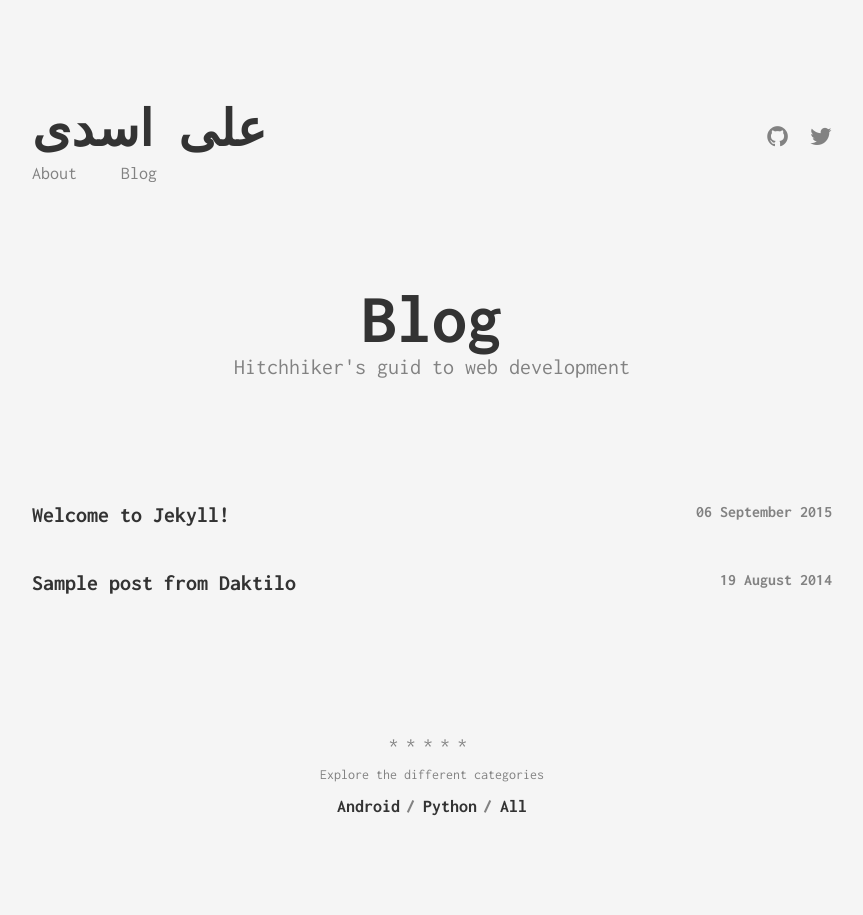
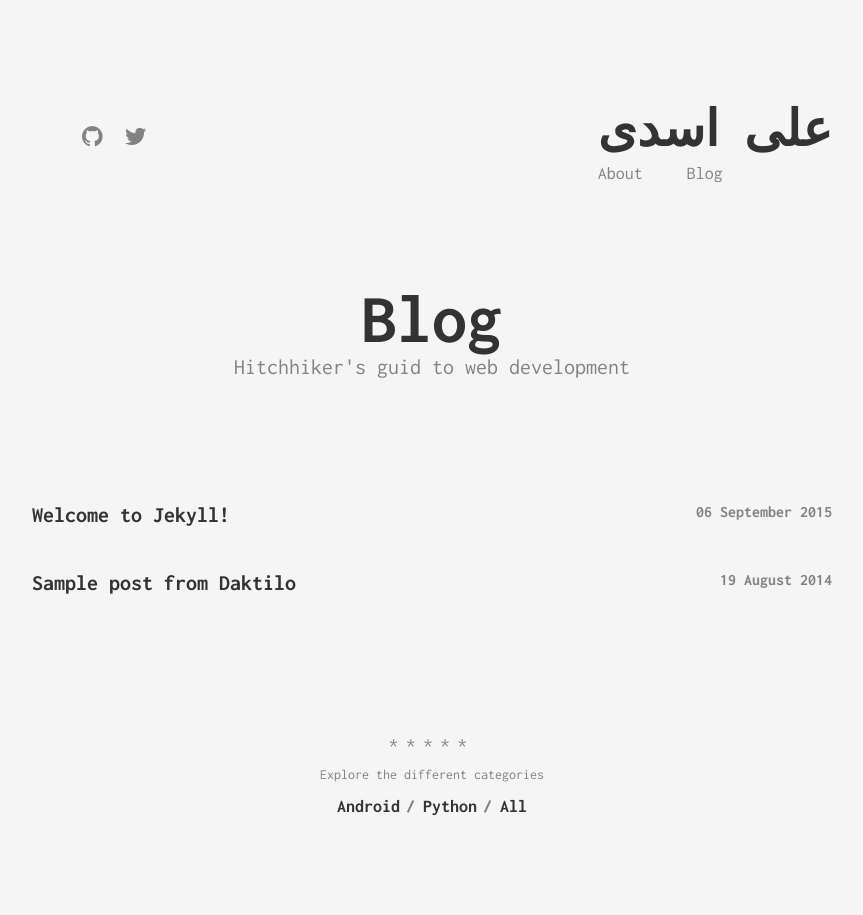
Before and after one commit to iamaliasadi/iamaliasadi.github.io, a Jekyll site: the page built from index.html, in a window 1280 px wide. Shown: the whole page, without its empty margins (208-1071 px from the left). Built offline with Jekyll 4.4.1, drawn with Linux system fonts in a browser that asks for light colours.

Commit message:
change about

```diff
--- a/_sass/_default.scss
+++ b/_sass/_default.scss
@@ -73,7 +73,7 @@ strong {
 }
 
 .navigation {
-    float:left;
+    float:right;
 }
 
 .logo {
@@ -106,7 +106,7 @@ strong {
 }
 
 .social-links {
-    float:right;
+    float:left;
     font-size: 24px;
     color: $cloudy;
     list-style-type: none;
```
